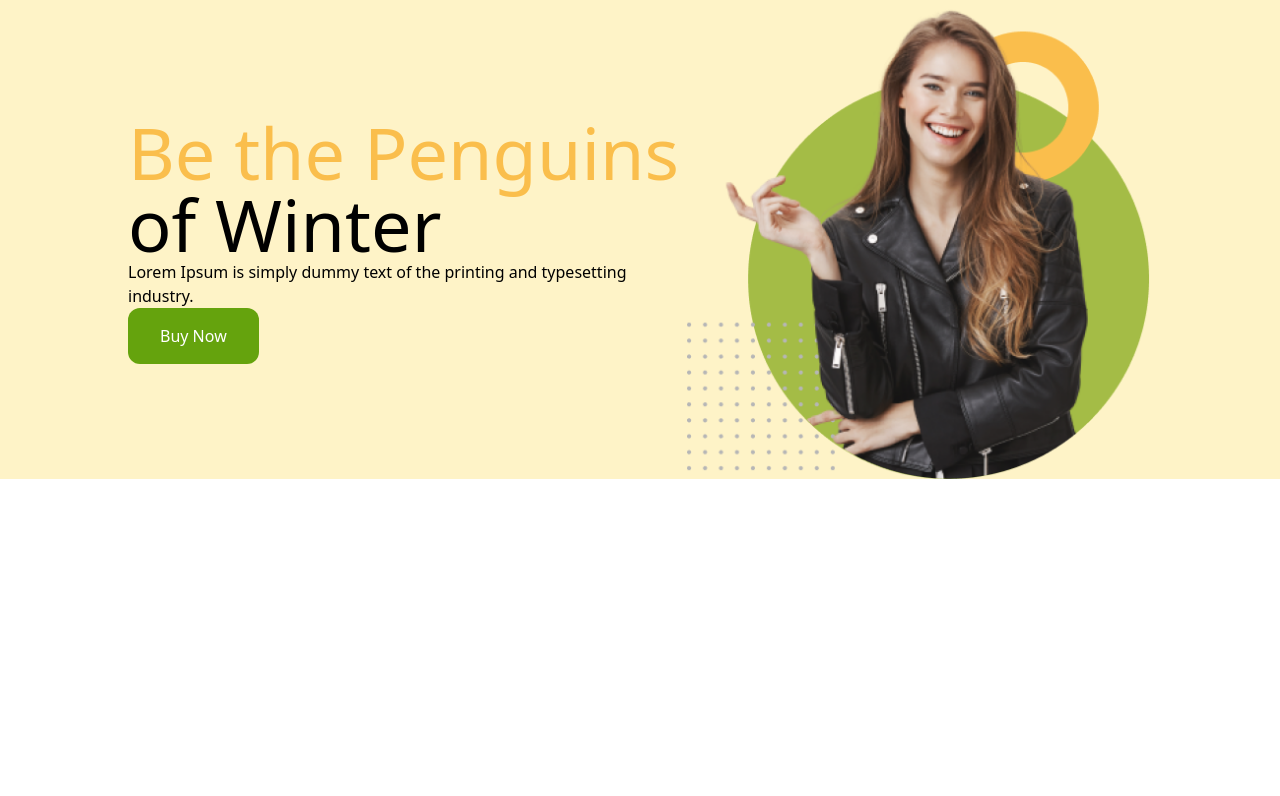
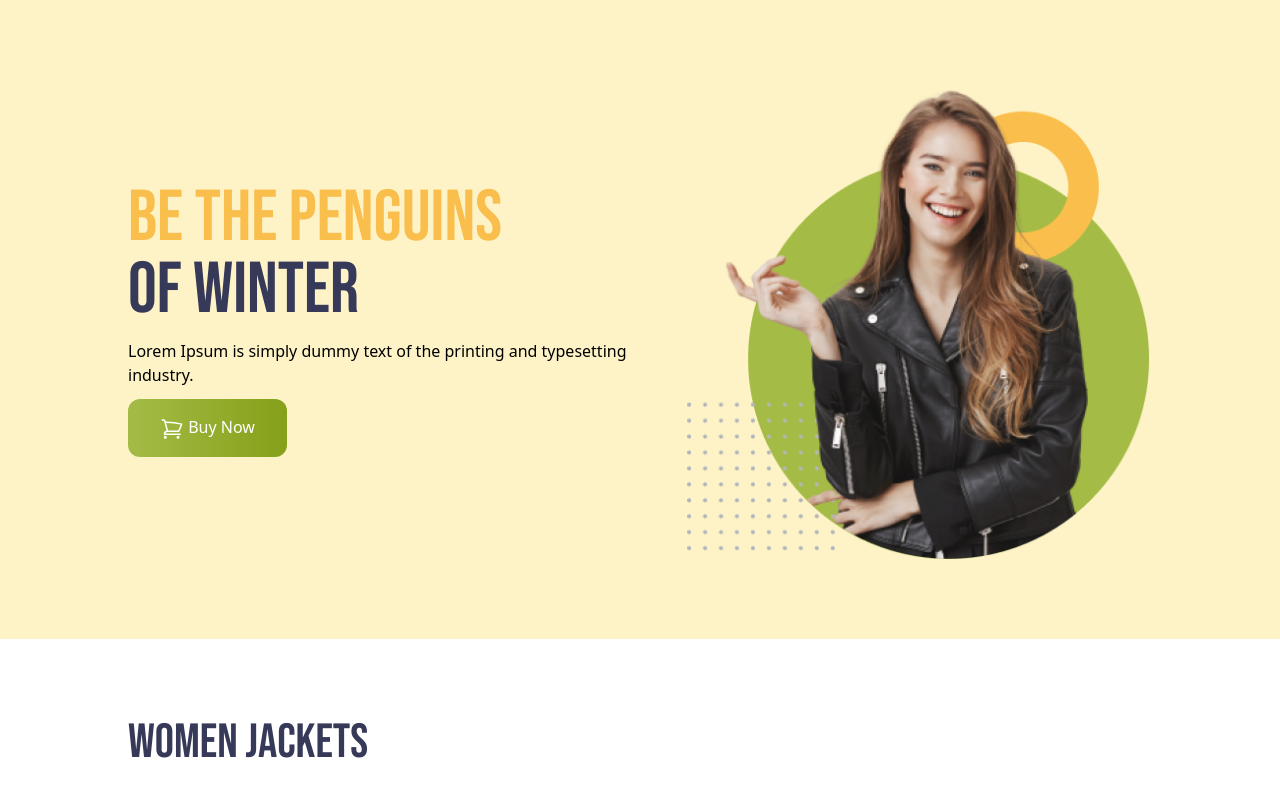
Before and after one commit to manik-kyau/penguin-fashion-with-tailwind, a plain HTML site: page index.html in a window 1280 px wide. Drawn offline with nearby package versions, Linux system fonts and the light colour scheme.

Commit message:
try codding

```diff
--- a/index.html
+++ b/index.html
@@ -6,21 +6,37 @@
     <title>Penguin Fashion with tainwind</title>
     <script src="https://cdn.tailwindcss.com"></script>
 
+    <link rel="preconnect" href="https://fonts.googleapis.com">
+    <link rel="preconnect" href="https://fonts.gstatic.com" crossorigin>
+    <link href="https://fonts.googleapis.com/css2?family=Bebas+Neue&display=swap" rel="stylesheet">
+
     <link rel="stylesheet" href="style.css">
+
+    <style>
+        .font-bebas{
+            font-family: 'Bebas Neue', sans-serif;
+        }
+    </style>
 </head>
 <body>
-    <header class="bg-amber-100 px-32">
+    <header class=" bg-amber-100 px-4 md:px-32 py-20">
 
-        <div class="banner flex justify-between items-center">
-            <div class="content">
-                <h1 class="text-7xl upercase">
+        <div class="container mx-auto flex flex-col md:flex-row justify-between items-center">
+            <div class="content space-y-3">
+                <h1 class="text-7xl upercase font-bebas text-[#363958]">
                     <span class="text-[#FABE4C;]">Be the Penguins</span>
                     <br>
                     of Winter
                 </h1>
-                <p class="text-1xl">Lorem Ipsum is simply dummy text of the printing
+                <p class="text-1xl ">Lorem Ipsum is simply dummy text of the printing
                     and typesetting industry.</p>
-                    <button class="upercase  bg-lime-600 py-4 px-8 rounded-xl text-base text-white font-medium">Buy Now</button>
+                    <button class="upercase bg-gradient-to-r from-[#A4BC46] to-[#85A019] py-4 px-8 rounded-xl text-base text-white font-medium">
+
+                        <svg xmlns="http://www.w3.org/2000/svg" fill="none" viewBox="0 0 24 24" stroke-width="1.5" stroke="currentColor" class="w-6 h-6 inline">
+                            <path stroke-linecap="round" stroke-linejoin="round" d="M2.25 3h1.386c.51 0 .955.343 1.087.835l.383 1.437M7.5 14.25a3 3 0 0 0-3 3h15.75m-12.75-3h11.218c1.121-2.3 2.1-4.684 2.924-7.138a60.114 60.114 0 0 0-16.536-1.84M7.5 14.25 5.106 5.272M6 20.25a.75.75 0 1 1-1.5 0 .75.75 0 0 1 1.5 0Zm12.75 0a.75.75 0 1 1-1.5 0 .75.75 0 0 1 1.5 0Z" />
+                          </svg>
+
+                        Buy Now</button>
             </div>
             <div class="banner-image">
                 <img src="images/model.png" alt="">
@@ -29,8 +45,8 @@
         </div>
 
     </header>
-    <main>
-
+    <main class=" container md:px-32">
+        <h3 class="text-5xl font-bebas text-[#363958;] my-20">Women Jackets</h3>
     </main>
     <footer>
 
```
